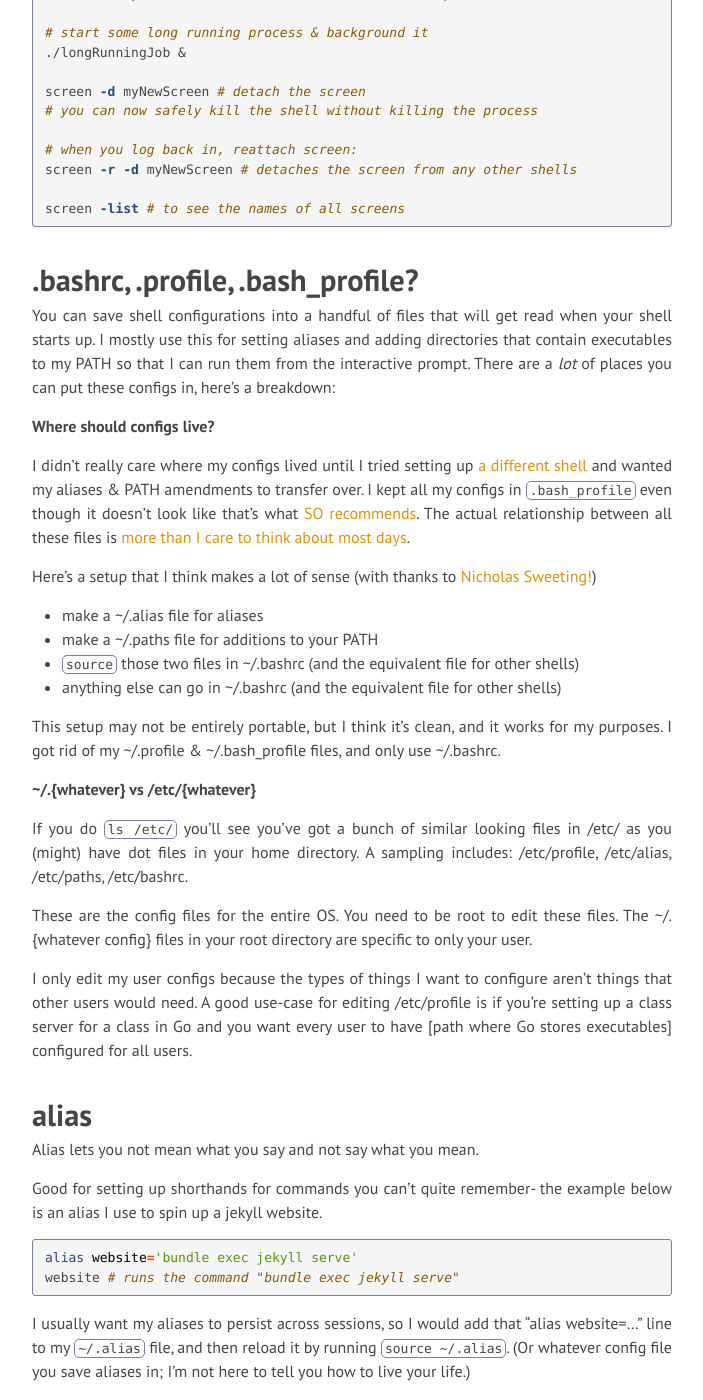
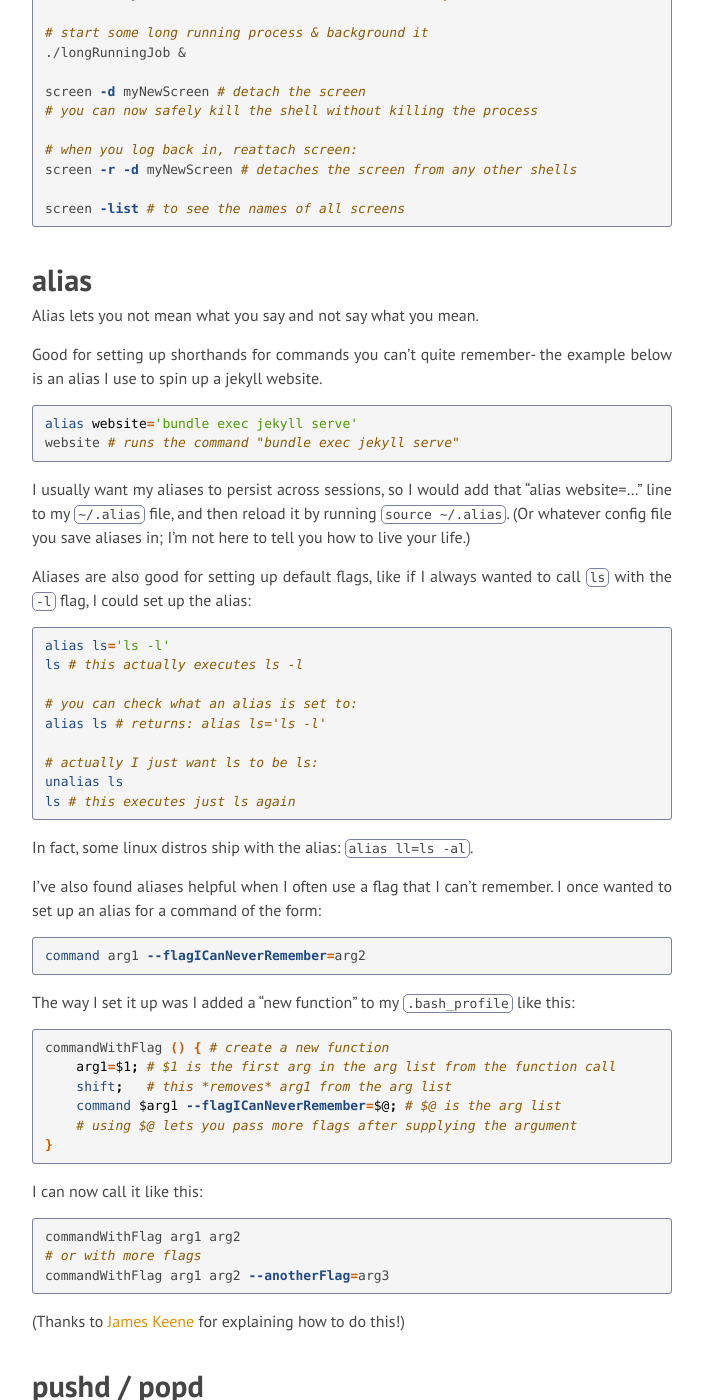
Before and after one commit to anniecherk/anniecherk.github.io, a Jekyll site: the page built from _posts/2017-06-30-Command-Line-Cribsheet.markdown, in a window 1280 px wide and 1400 px high, scrolled down 1924 px. Shown: the whole window, without its empty margins (288-991 px from the left). Built offline with Jekyll 4.4.1, drawn with Linux system fonts in a browser that asks for light colours; nearby versions of some CDN libraries.

Commit message:
removed the config file stuff, will make a seperate blog post

````diff
--- a/_posts/2017-06-30-Command-Line-Cribsheet.markdown
+++ b/_posts/2017-06-30-Command-Line-Cribsheet.markdown
@@ -65,31 +65,6 @@ screen -r -d myNewScreen # detaches the screen from any other shells
 
 screen -list # to see the names of all screens
 ```
-# .bashrc, .profile, .bash_profile?
-
-You can save shell configurations into a handful of files that will get read when your shell starts up. I mostly use this for setting aliases and adding directories that contain executables to my PATH so that I can run them from the interactive prompt. There are a *lot* of places you can put these configs in, here's a breakdown:
-
-**Where should configs live?**
-
-I didn't really care where my configs lived until I tried setting up [a different shell](https://fishshell.com/) and wanted my aliases & PATH amendments to transfer over. I kept all my configs in `.bash_profile` even though it doesn't look like that's what [SO recommends](https://superuser.com/questions/789448/choosing-between-bashrc-profile-bash-profile-etc). The actual relationship between all these files is [more than I care to think about most days](https://shreevatsa.files.wordpress.com/2008/03/bashstartupfiles1.png).
-
-Here's a setup that I think makes a lot of sense (with thanks to [Nicholas Sweeting!](https://github.com/pirate))
-
-- make a ~/.alias file for aliases
-- make a ~/.paths file for additions to your PATH
-- `source` those two files in ~/.bashrc (and the equivalent file for other shells)
-- anything else can go in ~/.bashrc (and the equivalent file for other shells)
-
-This setup may not be entirely portable, but I think it's clean, and it works for my purposes. I got rid of my ~/.profile & ~/.bash_profile files, and only use ~/.bashrc.
-
-
-**~/.{whatever} vs /etc/{whatever}**
-
-If you do `ls /etc/` you'll see you've got a bunch of similar looking files in /etc/ as you (might) have dot files in your home directory. A sampling includes: /etc/profile, /etc/alias, /etc/paths, /etc/bashrc.
-
-These are the config files for the entire OS. You need to be root to edit these files. The ~/.{whatever config} files in your root directory are specific to only your user.
-
-I only edit my user configs because the types of things I want to configure aren't things that other users would need. A good use-case for editing /etc/profile is if you're setting up a class server for a class in Go and you want every user to have [path where Go stores executables] configured for all users.
 
 # alias
 Alias lets you not mean what you say and not say what you mean.
````
